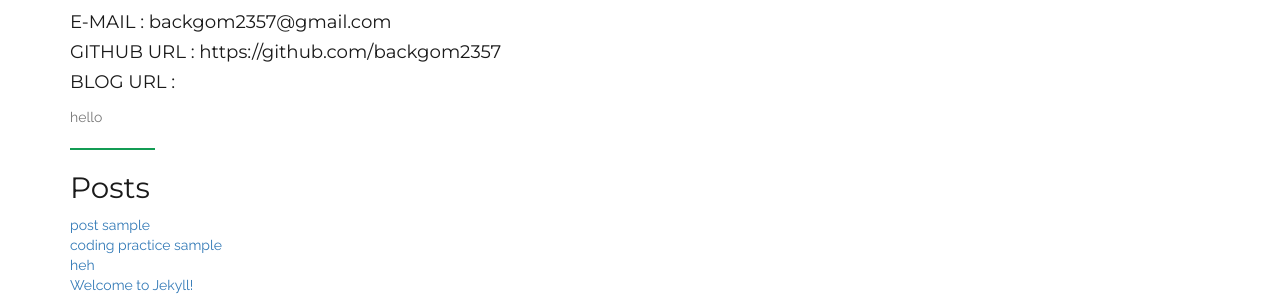
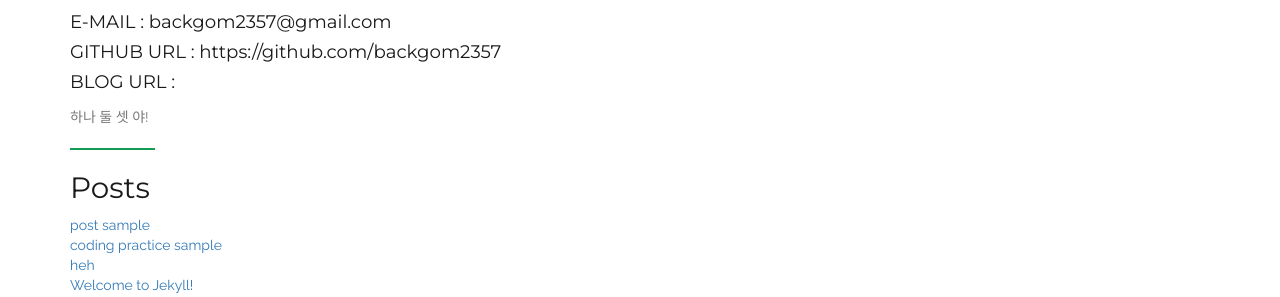
Before and after one commit to unsolvedproblem/unsolvedproblem.github.io, a Jekyll site: the page built from _authors/backgom2357.md, in a window 1280 px wide and 921 px high. Shown: the part 359-656 px from the top of the window. Built offline with Jekyll 4.4.1, drawn with Linux system fonts in a browser that asks for light colours.

Commit message:
Update backgom2357.md

```diff
--- a/_authors/backgom2357.md
+++ b/_authors/backgom2357.md
@@ -6,4 +6,4 @@
 github_url: "https://github.com/backgom2357"
 blog_url:
 ---
-hello
+하나 둘 셋 야!
```
